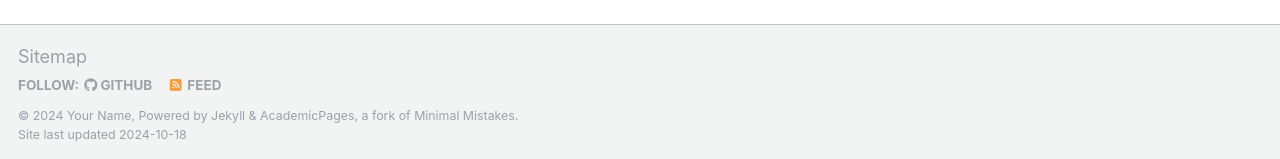
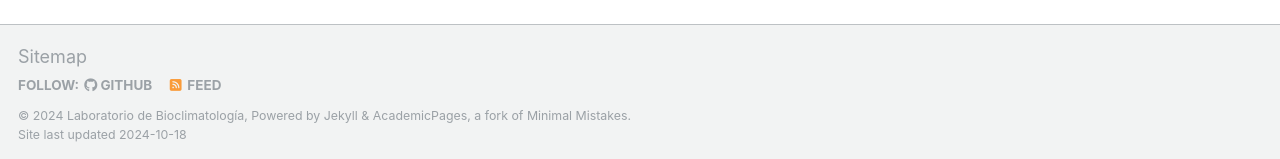
Before and after one commit to Mauriciodiazz/labbioclim, a Jekyll site: the page built from _pages/about.md, in a window 1280 px wide and 900 px high, scrolled down 2400 px. Shown: the part 738-897 px from the top of the window. Built offline with Jekyll 4.4.1, drawn with Linux system fonts in a browser that asks for light colours; some web fonts are replaced.

Commit message:
Update _config.yml

```diff
--- a/_config.yml
+++ b/_config.yml
@@ -10,11 +10,11 @@
 locale                   : "en-US"
 title                    : "Laboratorio de Bioclimatología"
 title_separator          : "-"
-name                     : &name "Your Name"
-description              : &description "personal description"
-url                      : https://academicpages.github.io # the base hostname & protocol for your site e.g. "https://mmistakes.github.io"
+name                     : &name "Laboratorio de Bioclimatología"
+description              : &description "Laboratorio de Bioclimatología desc"
+url                      : https://mauriciodiazz.github.io # the base hostname & protocol for your site e.g. "https://mmistakes.github.io"
 baseurl                  : "" # the subpath of your site, e.g. "/blog"
-repository               : "academicpages/academicpages.github.io"
+repository               : "mauriciodiazz.github.io"
 
 # Site Author - The following control what appear as part of the author content on the side bar.
 #               If a field is blank the icon and link will not appear, otherwise it will be shown.
```
